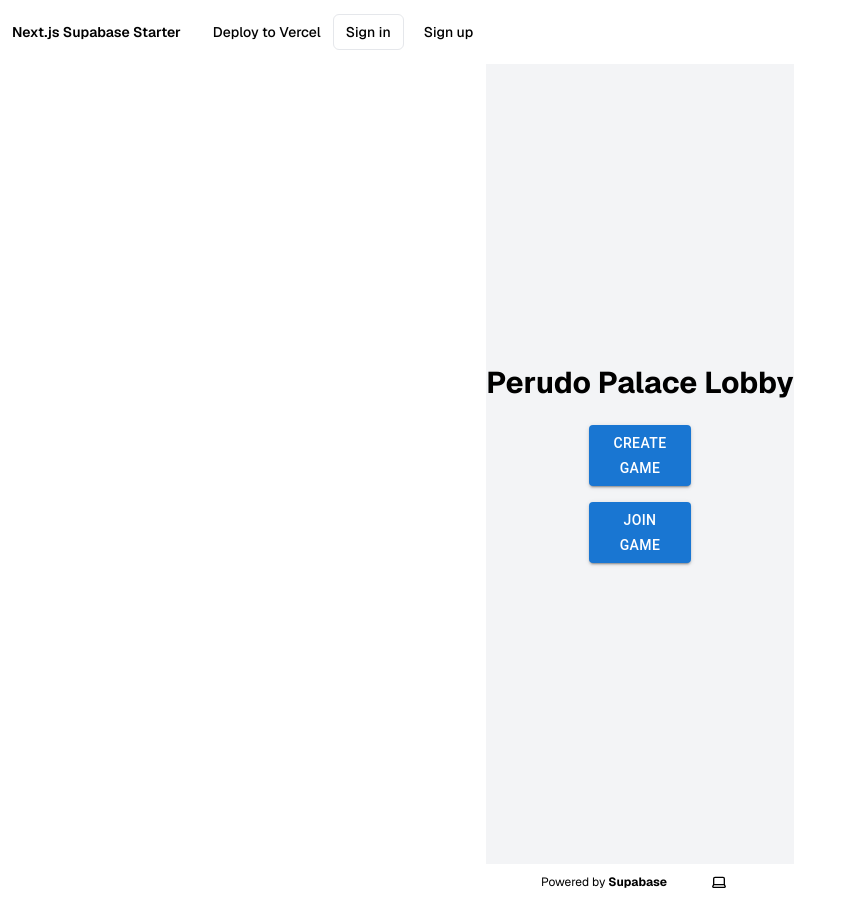
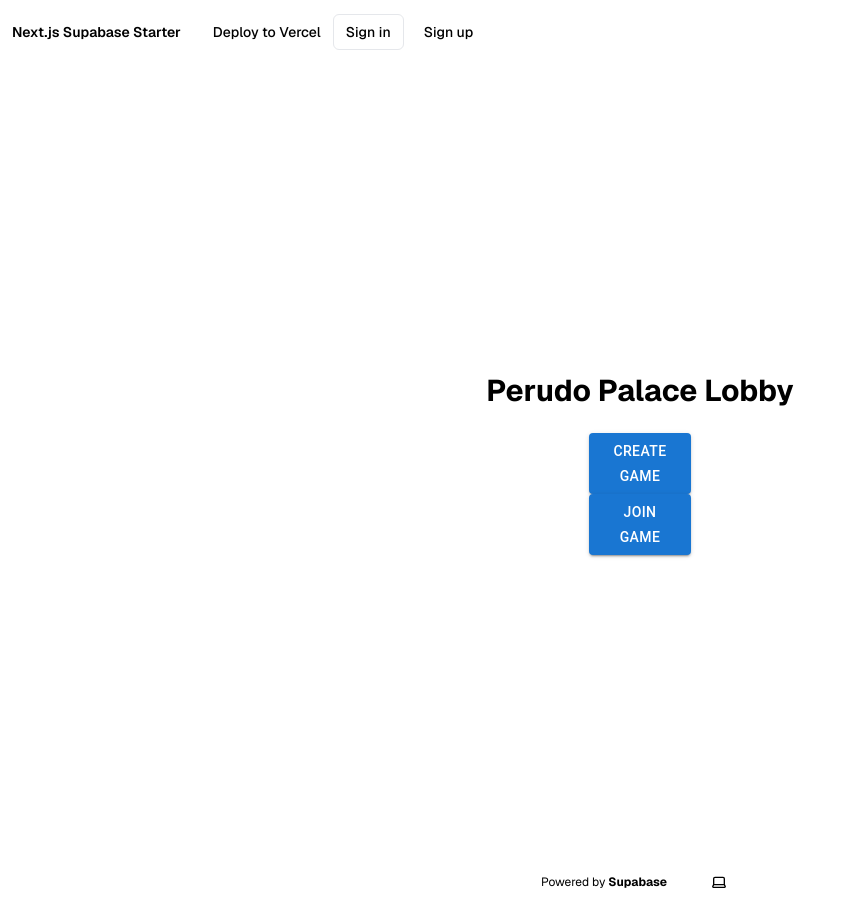
Before and after one commit to rakenduste-programmeerimine-2024/perudo-palace, a Next.js app: page /lobby in a window 1280 px wide. Shown: the whole page, without its empty margins (0-843 px from the left). Built offline with nearby package versions, Linux system fonts and the light colour scheme; no server answers.

Commit message:
add links
lisatud nupudele lingid

```diff
--- a/components/pages/create.tsx
+++ b/components/pages/create.tsx
@@ -1,4 +1,5 @@
-//components/pages/create.tsx
+// components/pages/create.tsx
+import Link from 'next/link';
 import { TextField, Button } from '@mui/material';
 
 const Create: React.FC = () => {
@@ -18,6 +19,7 @@
           fullWidth
           className="bg-white rounded-md shadow"
         />
+        <Link href="/game" passHref>
           <Button
             variant="contained"
             color="primary"
@@ -26,6 +28,7 @@
           >
             Create Game
           </Button>
+        </Link>
       </div>
     </div>
   );
--- a/components/pages/join.tsx
+++ b/components/pages/join.tsx
@@ -1,4 +1,5 @@
-//components/pages/join.tsx
+// components/pages/join.tsx
+import Link from 'next/link';
 import { TextField, Button } from '@mui/material';
 
 const Join: React.FC = () => {
@@ -18,6 +19,7 @@
           fullWidth
           className="bg-white rounded-md shadow"
         />
+        <Link href="/game" passHref>
           <Button
             variant="contained"
             color="primary"
@@ -26,6 +28,7 @@
           >
             Join Game
           </Button>
+        </Link>
       </div>
     </div>
   );
--- a/components/pages/lobby.tsx
+++ b/components/pages/lobby.tsx
@@ -1,11 +1,15 @@
-//components/pages/lobby.tsx
-import { TextField, Button } from '@mui/material';
+// components/pages/lobby.tsx
+import Link from 'next/link';
+import { Button } from '@mui/material';
 
 const Lobby: React.FC = () => {
   return (
-    <div className="flex flex-col items-center justify-center min-h-screen bg-gray-100">
+    <div
+      className="flex flex-col items-center justify-center min-h-screen bg-cover bg-center"
+    >
       <h1 className="text-3xl font-bold mb-6">Perudo Palace Lobby</h1>
       <div className="space-y-4 w-1/3">
+        <Link href="/create" passHref>
           <Button
             variant="contained"
             color="primary"
@@ -14,6 +18,8 @@
           >
             Create Game
           </Button>
+        </Link>
+        <Link href="/join" passHref>
           <Button
             variant="contained"
             color="primary"
@@ -22,6 +28,7 @@
           >
             Join Game
           </Button>
+        </Link>
       </div>
     </div>
   );
```
Lines whose indentation alone changed are shown as unchanged.
